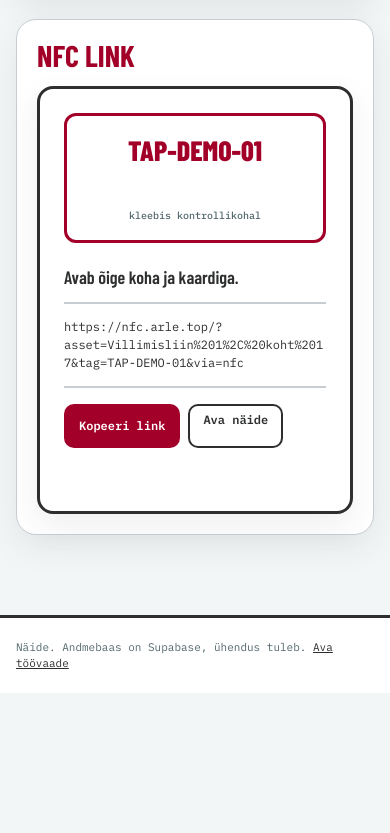
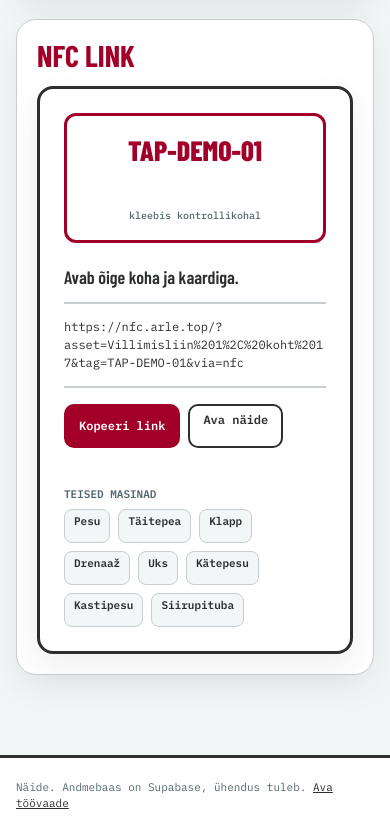
Before and after one commit to Biopargi-hack/bio-app, a plain HTML site: page app/showcase.html in a window 390 px wide. Shown: the part 2568-3401 px from the top of the page. Before the commit the page ends 3261 px from the top, so only its background shows below. Drawn offline with Linux system fonts and the light colour scheme.

Commit message:
feat(showcase): add sheet checkpoints as NFC links
Eight hygiene sheet checkpoints appear as links under the NFC example.
No new webpage selector was added.
Verified in desktop and mobile browsers with no errors or overflow.

```diff
--- a/app/showcase.html
+++ b/app/showcase.html
@@ -57,6 +57,11 @@
     .rule { margin: 0 0 12px; font: 500 18px/1.4 var(--display); }
     .rule b { color: var(--accent); }
     .rule-state { min-height: 58px; margin: 16px 0; padding: 14px 0; border-top: 2px solid var(--line); border-bottom: 2px solid var(--line); font: 600 12px/1.5 var(--mono); }
+
+    .machine-links { display: flex; flex-wrap: wrap; gap: 8px; align-items: center; margin-top: 12px; }
+    .machine-links > span { width: 100%; font: 600 11px/1.2 var(--mono); color: var(--muted); text-transform: uppercase; }
+    .machine-links a { min-height: 34px; padding: 6px 9px; border: 1px solid var(--line); background: var(--wash); color: var(--ink); font: 600 11px/1 var(--mono); text-decoration: none; border-radius: 8px; }
+    .machine-links a:hover { background: var(--accent); border-color: var(--accent); color: var(--paper); }
 
     .role-grid { display: grid; grid-template-columns: repeat(2, minmax(0, 1fr)); gap: 16px; margin-bottom: 22px; }
     .role-cell { padding: 18px 0; border-top: 3px solid var(--ink); }
@@ -238,6 +243,7 @@
             <a class="ghost" href="https://nfc.arle.top/?asset=Villimisliin%201%2C%20koht%2017&amp;tag=TAP-DEMO-01&amp;via=nfc" id="nfcOpen" target="_blank" rel="noopener">Ava näide</a>
           </div>
           <p class="copy-note" id="copyNote" role="status"></p>
+          <div class="machine-links" id="machineLinks"></div>
         </div>
       </div>
     </section>
@@ -280,7 +286,7 @@
         emptyRows: 'Märkusi pole.',
         nfcTitle: 'NFC link', stickerNote: 'kleebis kontrollikohal',
         nfcLead: 'Avab õige koha ja kaardiga.',
-        copy: 'Kopeeri link', open: 'Ava näide',
+        copy: 'Kopeeri link', open: 'Ava näide', other_machines: 'Teised masinad',
         footerNote: 'Näide. Andmebaas on Supabase, ühendus tuleb.', footerLink: 'Ava töövaade',
         dirty: 'must', serious: 'tõsine', clean: 'korras', none: 'märkusi pole',
         viewerOnly: 'Vaataja õigus, muutmist ei võimaldata.', saved: 'Salvestatud', photo: 'pilt', voice: 'hääl 00:04', video: 'video 00:12', text: 'tekst', dirty_note: 'must koht, vaata tõendit',
@@ -305,7 +311,7 @@
         emptyRows: 'No notes.',
         nfcTitle: 'NFC link', stickerNote: 'sticker on the checkpoint',
         nfcLead: 'Opens with the right spot and card.',
-        copy: 'Copy link', open: 'Open example',
+        copy: 'Copy link', open: 'Open example', other_machines: 'Other machines',
         footerNote: 'Example. Supabase database, connection next.', footerLink: 'Open work view',
         dirty: 'dirty', serious: 'serious', clean: 'clean', none: 'no notes',
         viewerOnly: 'Viewer role, editing is disabled.', saved: 'Saved', photo: 'photo', voice: 'voice 00:04', video: 'video 00:12', text: 'text', dirty_note: 'dirty spot, see proof',
@@ -315,6 +321,37 @@
 
     const $ = (id) => document.getElementById(id);
     const NFC_URL = 'https://nfc.arle.top/?asset=Villimisliin%201%2C%20koht%2017&tag=TAP-DEMO-01&via=nfc';
+
+    const MACHINE_LINKS = [
+      ['Pesu', 'TAP-DEMO-02'],
+      ['Täitepea', 'TAP-DEMO-03'],
+      ['Klapp', 'TAP-DEMO-04'],
+      ['Drenaaž', 'TAP-DEMO-05'],
+      ['Uks', 'TAP-DEMO-06'],
+      ['Kätepesu', 'TAP-DEMO-07'],
+      ['Kastipesu', 'TAP-DEMO-08'],
+      ['Siirupituba', 'TAP-DEMO-09']
+    ];
+
+    function machineUrl(name, tag) {
+      return `https://nfc.arle.top/?asset=${encodeURIComponent(name)}&tag=${tag}&via=nfc`;
+    }
+
+    function renderMachineLinks() {
+      const host = $('machineLinks');
+      if (!host) return;
+      const label = document.createElement('span');
+      label.textContent = t('other_machines');
+      host.replaceChildren(label);
+      for (const [name, tag] of MACHINE_LINKS) {
+        const link = document.createElement('a');
+        link.href = machineUrl(name, tag);
+        link.target = '_blank';
+        link.rel = 'noopener';
+        link.textContent = name;
+        host.appendChild(link);
+      }
+    }
     let role = 'muutja';
     let lang = 'et';
     let selectedId = 1;
@@ -334,6 +371,7 @@
       for (const [id, key] of Object.entries(map)) $(id).textContent = t(key);
       $('copyBtn').textContent = t('copy');
       $('nfcOpen').textContent = t('open');
+      renderMachineLinks();
       document.documentElement.lang = lang;
       select(selectedId);
     }
```
Also changed, not shown: 1 other file.
